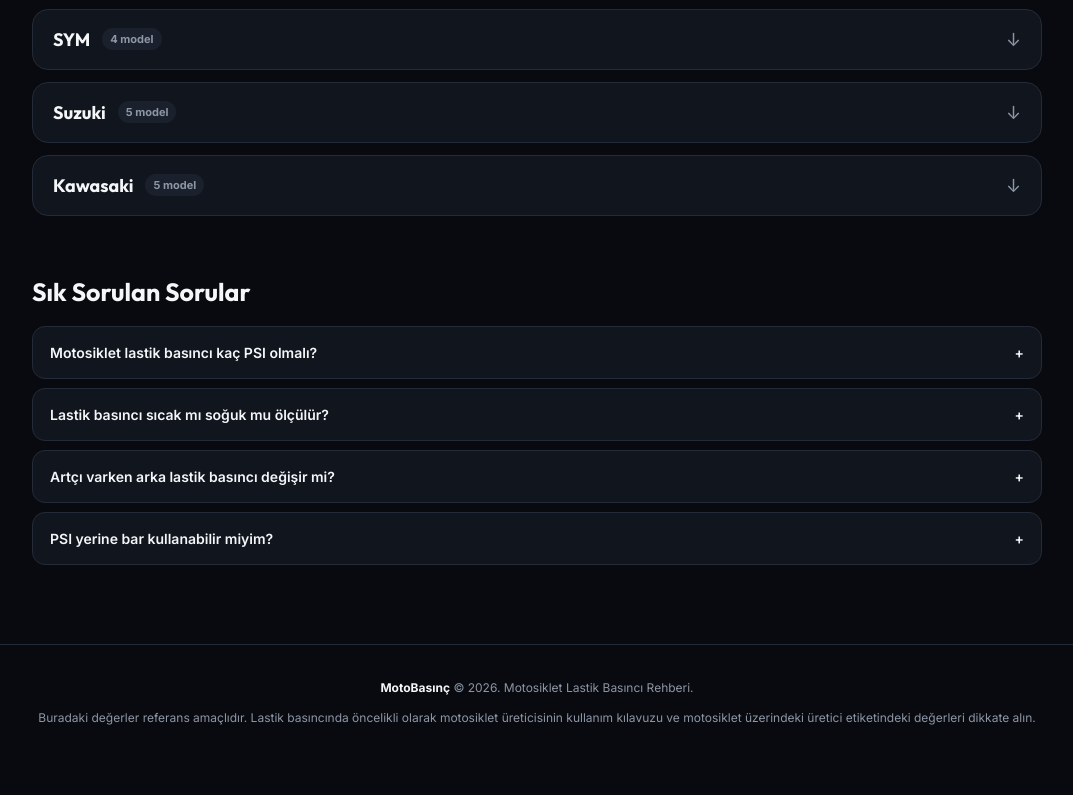
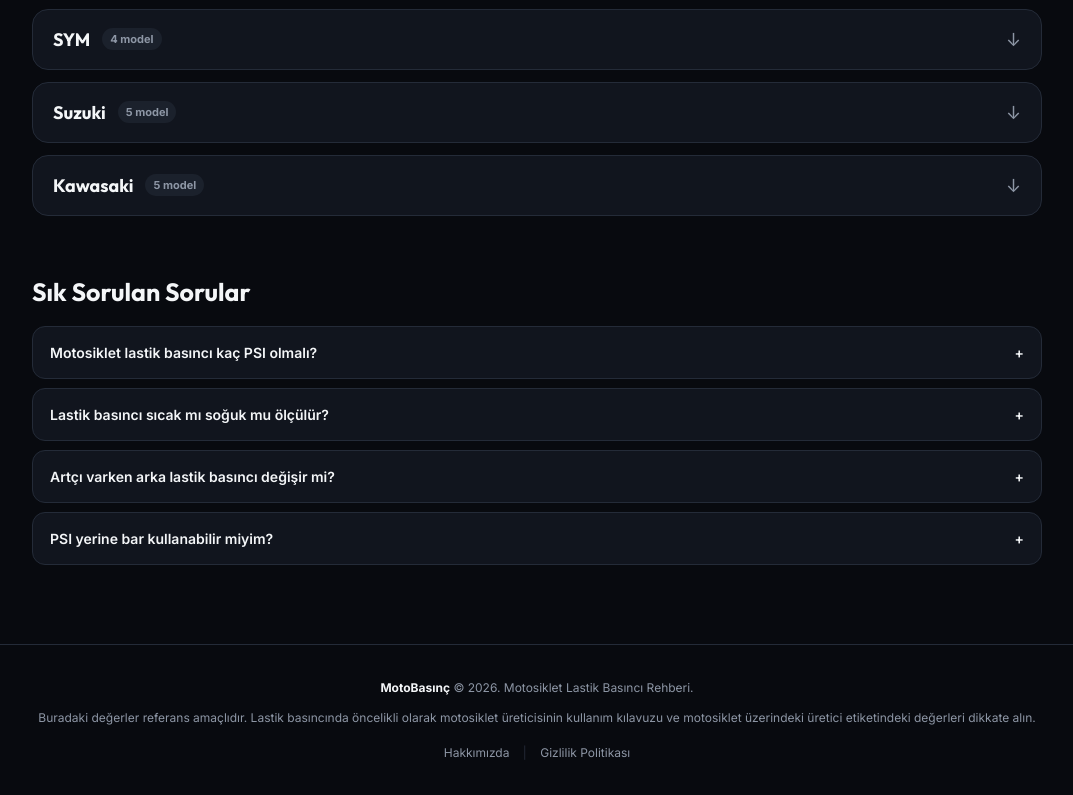
Before and after one commit to motortools/MotorHesapla, a plain HTML site: page index.html in a window 1280 px wide. Shown: the part 1331-2126 px from the top of the page, without its empty margins (103-1176 px from the left). Before the commit the page ends 2091 px from the top, so only its background shows below. Drawn offline with Linux system fonts and the light colour scheme.

Commit message:
Add footer links for About and Privacy Policy

```diff
--- a/index.html
+++ b/index.html
@@ -643,11 +643,26 @@ footer strong {
     <strong>MotoBasınç</strong> © 2026.
     Motosiklet Lastik Basıncı Rehberi.
     <br><br>
+
     <span>
         Buradaki değerler referans amaçlıdır. Lastik basıncında öncelikli olarak
         motosiklet üreticisinin kullanım kılavuzu ve motosiklet üzerindeki
         üretici etiketindeki değerleri dikkate alın.
     </span>
+
+    <div style="margin-top: 20px;">
+        <a href="hakkimizda.html"
+           style="color:#8d96a5; text-decoration:none; margin:0 10px;">
+            Hakkımızda
+        </a>
+
+        <span style="color:#242b38;">|</span>
+
+        <a href="gizlilik.html"
+           style="color:#8d96a5; text-decoration:none; margin:0 10px;">
+            Gizlilik Politikası
+        </a>
+    </div>
 </footer>
 
 <script>
```
